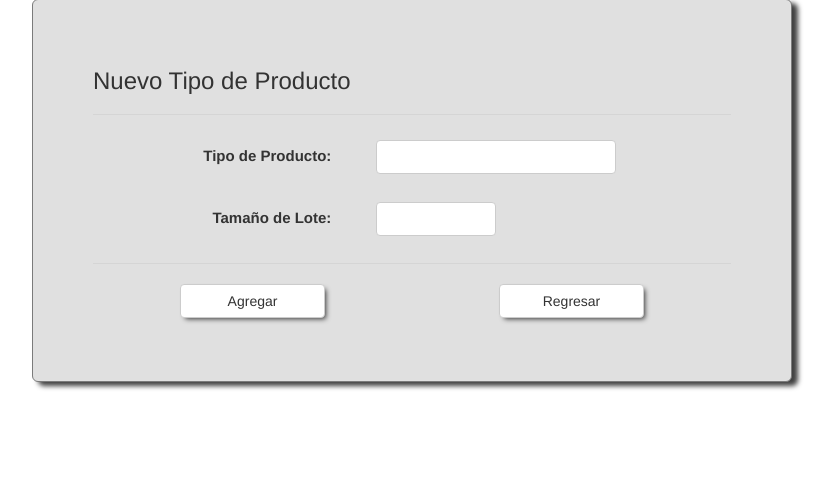
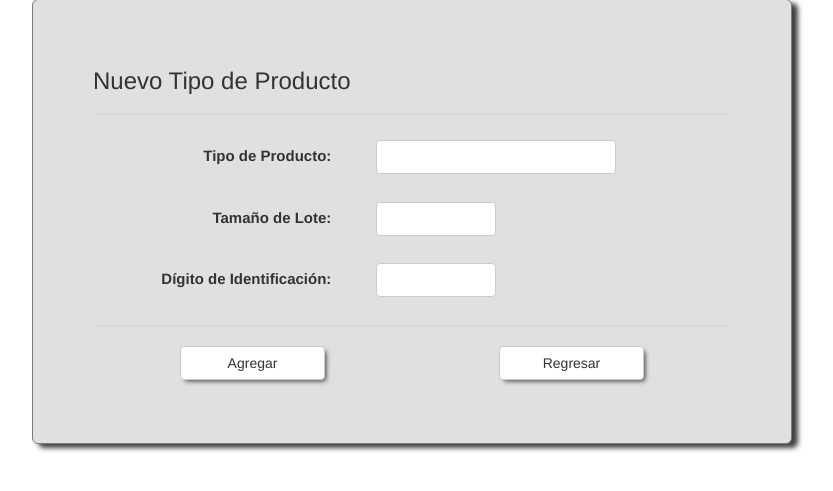
Before and after one commit to GlobalSoftwareDynamics/Wakas, a PHP site: page /otrostipoproducto.php in a window 1280 px wide. Shown: the part 73-564 px from the top of the page, without its empty margins (228-1061 px from the left). Run offline with PHP 8.4, Linux system fonts and the light colour scheme; the visitor is signed in with stand-in values (Sample User, id 1).

Commit message:
Add files via upload

```diff
--- a/otrostipoproducto.php
+++ b/otrostipoproducto.php
@@ -97,6 +97,14 @@ mysql_query("SET NAMES 'utf8'");
                         <input id="tamano" class="textinput-4" type="text" name="tamanolote">
                     </div>
                 </div>
+                <div class="form-group">
+                    <div class="col-sm-5">
+                        <label class="formlabels col-sm-12" for="digitoID">Dígito de Identificación:</label>
+                    </div>
+                    <div class="col-sm-7">
+                        <input id="digitoID" class="textinput-4" type="text" name="digitoID">
+                    </div>
+                </div>
                 <hr>
                 <div class="form-group">
                     <div class="col-sm-12">
@@ -114,7 +122,7 @@ mysql_query("SET NAMES 'utf8'");
         <?php
 
         if(isset($_POST['guardar'])){
-            $agregar="INSERT INTO tipoproducto(idTipoProducto, tamanoLote) VALUES ('".$_POST['idtipoprod']."','".$_POST['tamanolote']."')";
+            $agregar="INSERT INTO tipoproducto(idTipoProducto, tamanoLote, digitoID) VALUES ('".$_POST['idtipoprod']."','".$_POST['tamanolote']."','".$_POST['digitoID']."')";
             $agregar1=mysql_query($agregar);
             if ( !empty( $error = mysql_error() ) )
             {
```
